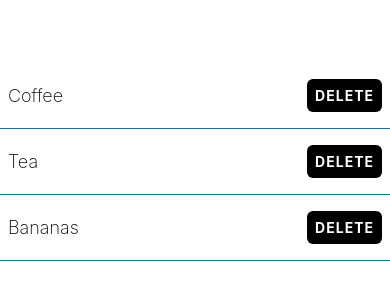
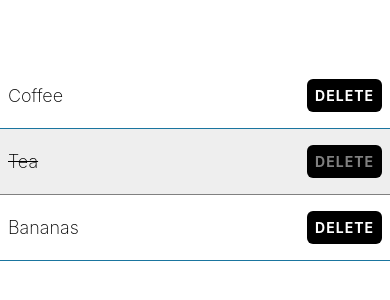
Before and after one commit to sheppardjm/react-native-v3-fm, a React Native app: screen / in a window 390 px wide. Shown: the part 260-560 px from the top of the page. Built offline with nearby package versions, Linux system fonts and the light colour scheme.

Commit message:
Add isCompleted feature

```diff
--- a/App.tsx
+++ b/App.tsx
@@ -6,7 +6,7 @@
   return (
     <View style={styles.container}>
       <ShoppingListItem name="Coffee" />
-      <ShoppingListItem name="Tea" />
+      <ShoppingListItem name="Tea" isCompleted />
       <ShoppingListItem name="Bananas" />
     </View>
   );
--- a/components/shoppingListItem.tsx
+++ b/components/shoppingListItem.tsx
@@ -3,9 +3,10 @@
 
 type Props = {
   name: string;
+  isCompleted?: boolean;
 };
 
-export function ShoppingListItem({ name }: Props) {
+export function ShoppingListItem({ name, isCompleted }: Props) {
   const handleDelete = () => {
     Alert.alert(
       "Are you sure you want to delete this?",
@@ -21,14 +22,33 @@
     );
   };
   return (
-    <View style={styles.itemContainer}>
-      <Text style={styles.itemText}>{name}</Text>
+    <View
+      style={[
+        styles.itemContainer,
+        isCompleted ? styles.completedContainer : undefined,
+      ]}
+    >
+      <Text
+        style={[
+          styles.itemText,
+          isCompleted ? styles.completedText : undefined,
+        ]}
+      >
+        {name}
+      </Text>
       <TouchableOpacity
         onPress={handleDelete}
         style={styles.button}
         activeOpacity={0.8}
       >
-        <Text style={styles.buttonText}>Delete</Text>
+        <Text
+          style={[
+            styles.buttonText,
+            isCompleted ? styles.completedButtonText : undefined,
+          ]}
+        >
+          Delete
+        </Text>
       </TouchableOpacity>
     </View>
   );
@@ -44,9 +64,16 @@
     alignItems: "center",
     justifyContent: "space-between",
   },
+  completedContainer: {
+    backgroundColor: theme.colorLightGrey,
+    borderBottomColor: theme.colorGrey,
+  },
   itemText: {
     fontSize: 18,
     fontWeight: "200",
+  },
+  completedText: {
+    textDecorationLine: "line-through",
   },
   button: {
     backgroundColor: theme.colorBlack,
@@ -59,4 +86,7 @@
     textTransform: "uppercase",
     letterSpacing: 1,
   },
+  completedButtonText: {
+    color: theme.colorGrey,
+  },
 });
--- a/theme.ts
+++ b/theme.ts
@@ -2,4 +2,6 @@
   colorCerulean: "#1a759f",
   colorWhite: "#fff",
   colorBlack: "#000",
+  colorGrey: "grey",
+  colorLightGrey: "#eeeeee",
 };
```
